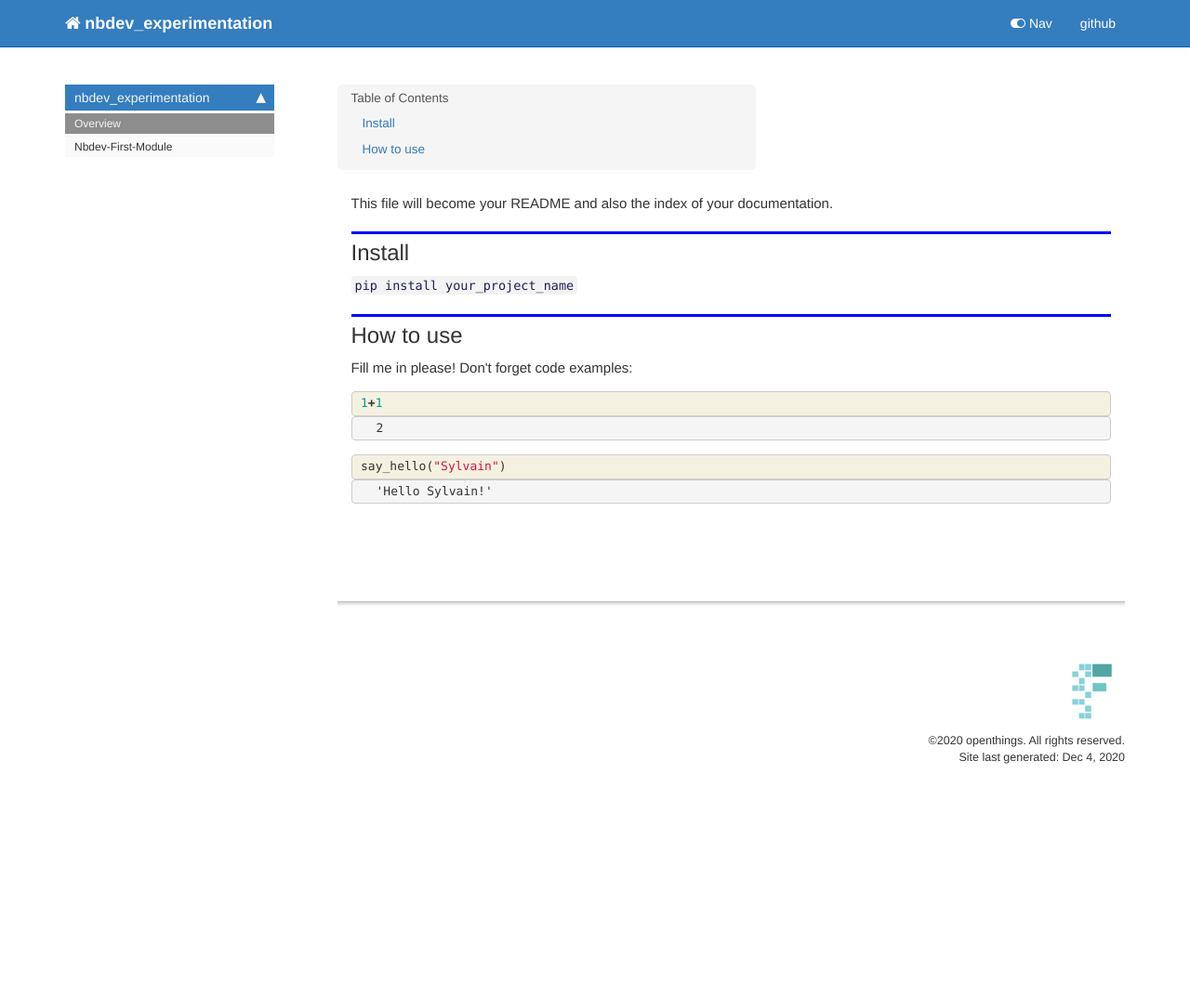
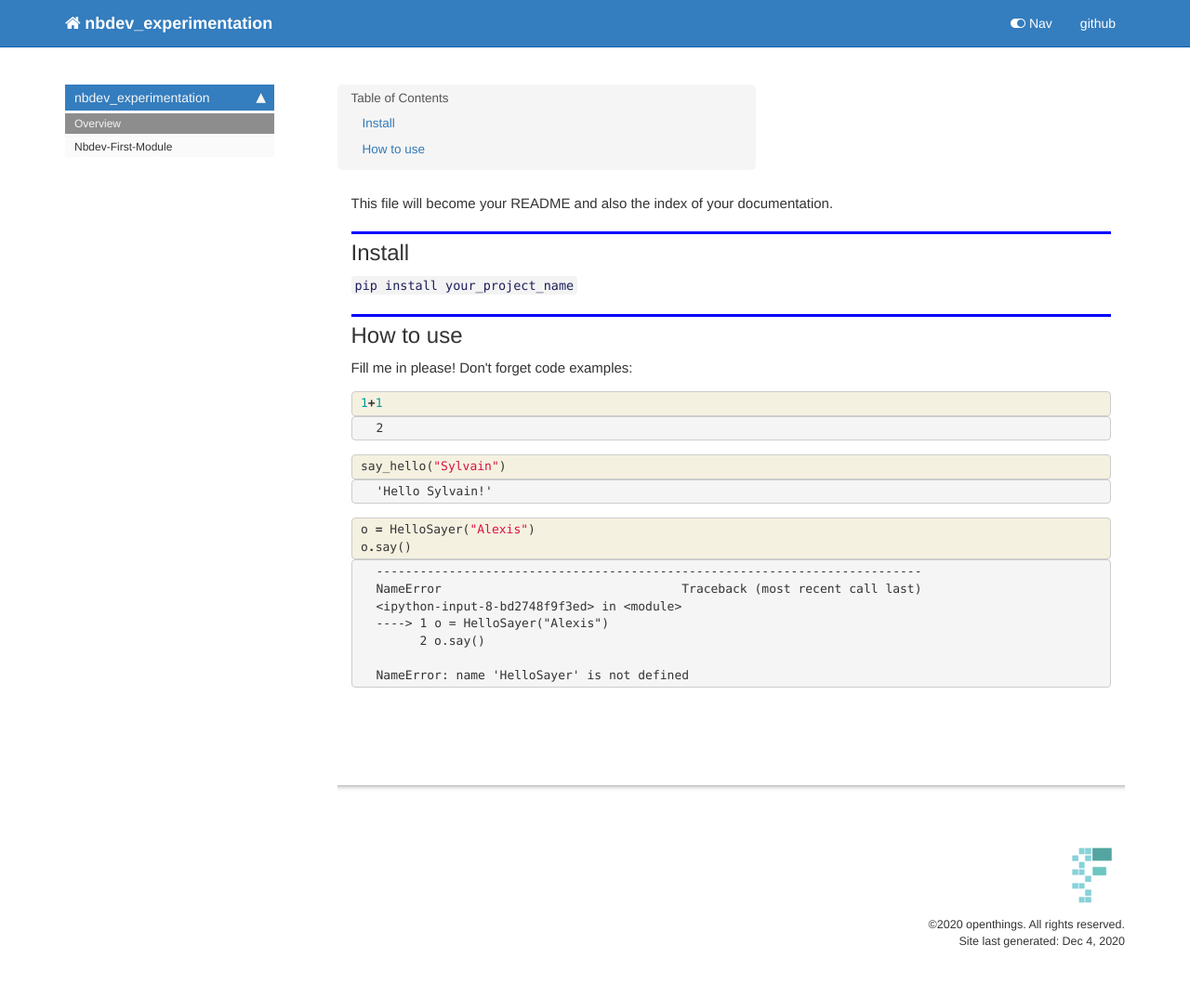
Before and after one commit to m-ali-awan/first-nbdev, a Jekyll site: the page built from docs/index.html, in a window 1280 px wide. Shown: the whole page at 93% size. Built offline with Jekyll 4.4.1, drawn with Linux system fonts in a browser that asks for light colours; nearby versions of some CDN libraries; comment, search, counter and statistics services are not loaded; before the commit the page ends 900 px from its top, so only the background shows below that.

Commit message:
commiting for adding class

```diff
--- a/docs/index.html
+++ b/docs/index.html
@@ -128,4 +128,42 @@ nb_path: "index.ipynb"
 </div>
     {% endraw %}
 
+    {% raw %}
+
+<div class="cell border-box-sizing code_cell rendered">
+<div class="input">
+
+<div class="inner_cell">
+    <div class="input_area">
+<div class=" highlight hl-ipython3"><pre><span></span><span class="n">o</span> <span class="o">=</span> <span class="n">HelloSayer</span><span class="p">(</span><span class="s2">&quot;Alexis&quot;</span><span class="p">)</span>
+<span class="n">o</span><span class="o">.</span><span class="n">say</span><span class="p">()</span>
+</pre></div>
+
+    </div>
 </div>
+</div>
+
+<div class="output_wrapper">
+<div class="output">
+
+<div class="output_area">
+
+<div class="output_subarea output_text output_error">
+<pre>
+<span class="ansi-red-fg">---------------------------------------------------------------------------</span>
+<span class="ansi-red-fg">NameError</span>                                 Traceback (most recent call last)
+<span class="ansi-green-fg">&lt;ipython-input-8-bd2748f9f3ed&gt;</span> in <span class="ansi-cyan-fg">&lt;module&gt;</span>
+<span class="ansi-green-fg">----&gt; 1</span><span class="ansi-red-fg"> </span>o <span class="ansi-blue-fg">=</span> HelloSayer<span class="ansi-blue-fg">(</span><span class="ansi-blue-fg">&#34;Alexis&#34;</span><span class="ansi-blue-fg">)</span>
+<span class="ansi-green-intense-fg ansi-bold">      2</span> o<span class="ansi-blue-fg">.</span>say<span class="ansi-blue-fg">(</span><span class="ansi-blue-fg">)</span>
+
+<span class="ansi-red-fg">NameError</span>: name &#39;HelloSayer&#39; is not defined</pre>
+</div>
+</div>
+
+</div>
+</div>
+
+</div>
+    {% endraw %}
+
+</div>
```
Also changed, not shown: docs/core.html (+23 -0 lines), README.md, 2 other files.
